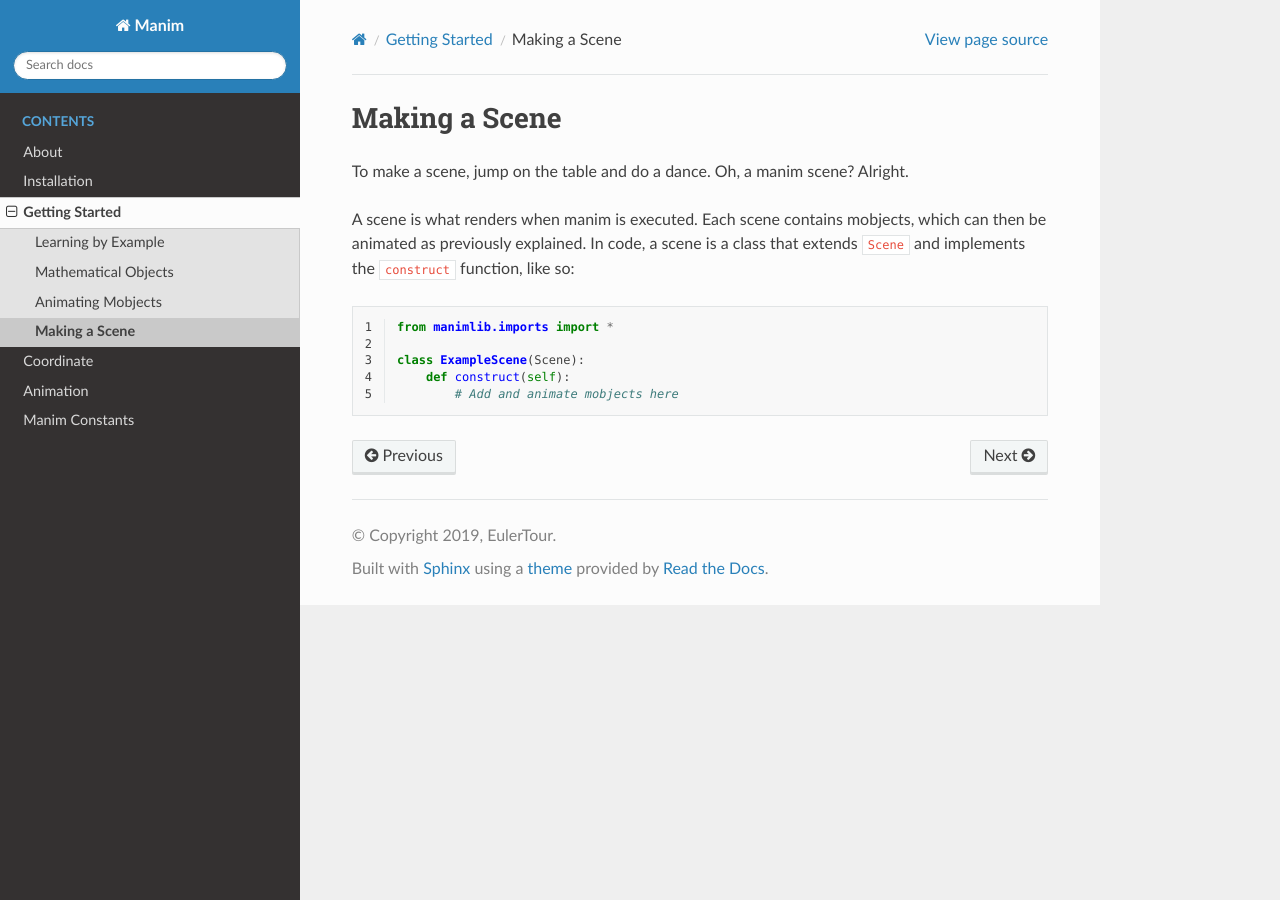
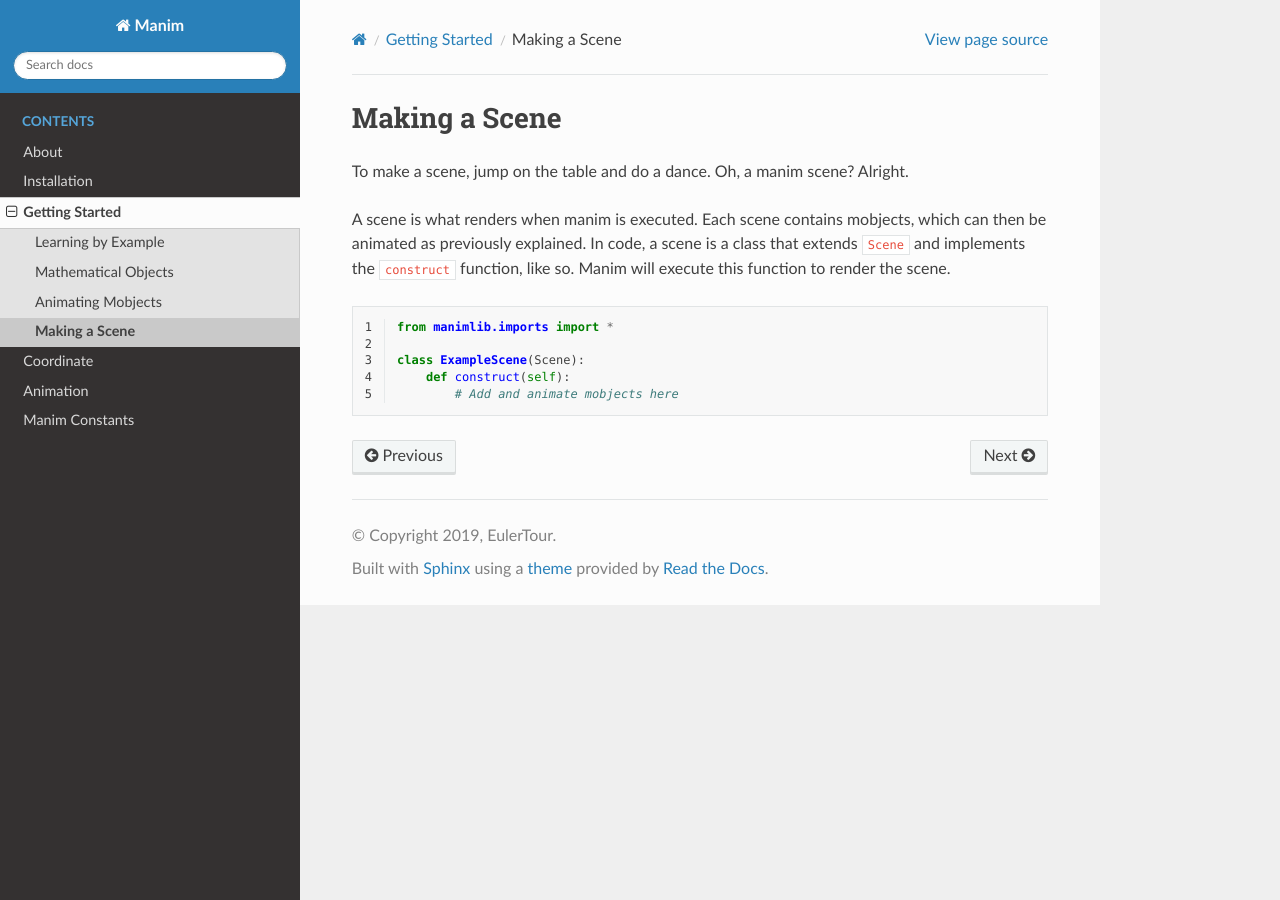
Before and after one commit to 3b1b/manim, a Sphinx documentation site: the page built from docs/source/getting_started/making_a_scene.rst, in a window 1280 px wide. Built offline with Sphinx 7.4.7 and the Read the Docs theme 2.0.0, drawn with Linux system fonts in a browser that asks for light colours; pages that are not in the unit, such as notebooks, are missing from menus.

Commit message:
Added one more sentence

```diff
--- a/docs/source/getting_started/making_a_scene.rst
+++ b/docs/source/getting_started/making_a_scene.rst
@@ -5,7 +5,7 @@ To make a scene, jump on the table and do a dance. Oh, a manim scene? Alright.
 
 A scene is what renders when manim is executed. Each scene contains mobjects, which can then be animated as
 previously explained. In code, a scene is a class that extends ``Scene`` and implements the ``construct``
-function, like so:
+function, like so. Manim will execute this function to render the scene.
 
 .. code-block:: python
    :linenos:
```
